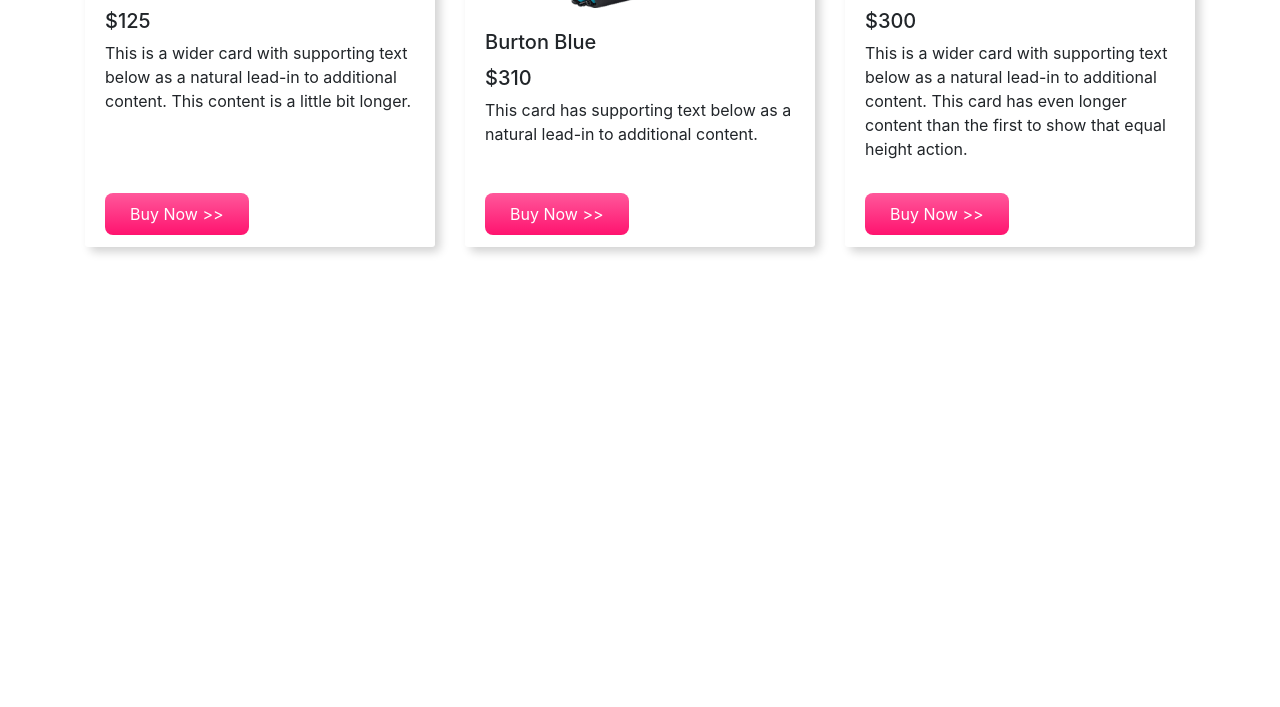
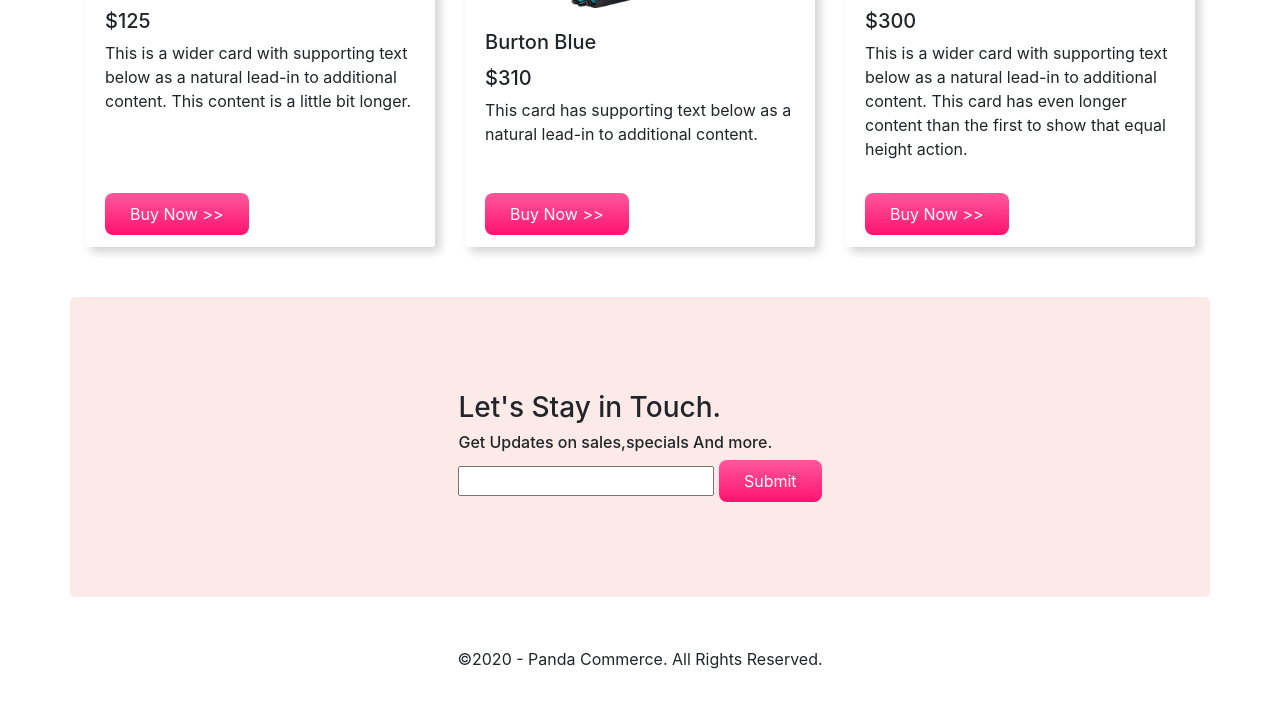
Before and after one commit to maheechy77/panda-commerce, a plain HTML site: page index.html in a window 1280 px wide. Shown: the part 1712-2419 px from the top of the page. Before the commit the page ends 2009 px from the top, so only its background shows below. Drawn offline with nearby package versions, Linux system fonts and the light colour scheme.

Commit message:
Last commit

```diff
--- a/index.html
+++ b/index.html
@@ -26,7 +26,7 @@
                   <a class="nav-link" href="#backpack">Backpack</a>
                 </li>
                 <li class="nav-item">
-                  <a class="nav-link" href="#">Contact Us</a>
+                  <a class="nav-link" href="#subscribe">Contact Us</a>
                 </li>
               </ul>
             </div>
@@ -176,7 +176,19 @@
             </div>
           </div>
         </div>
-
+      </div>
+      <div class="container banner-bg d-flex justify-content-center align-items-center " id="subscribe">
+        <div>
+          <h3>
+            Let's Stay in Touch.
+          </h3>
+          <h6>Get Updates on sales,specials And more.</h6>
+          <input type="text" name="get-deals">
+          <button class="buy-now-button">Submit</button>
+        </div>
+      </div>
+      <div class="container">
+        <footer>©2020 - Panda Commerce. All Rights Reserved.</footer>
       </div>
     <script src="https://code.jquery.com/jquery-3.4.1.slim.min.js" integrity="sha384-J6qa4849blE2+poT4WnyKhv5vZF5SrPo0iEjwBvKU7imGFAV0wwj1yYfoRSJoZ+n" crossorigin="anonymous"></script>
     <script src="https://cdn.jsdelivr.net/npm/popper.js@1.16.0/dist/umd/popper.min.js" integrity="sha384-Q6E9RHvbIyZFJoft+2mJbHaEWldlvI9IOYy5n3zV9zzTtmI3UksdQRVvoxMfooAo" crossorigin="anonymous"></script>
--- a/style.css
+++ b/style.css
@@ -57,3 +57,9 @@ body{
     border-top: none;
     background-color: white;
 }
+#subscribe{
+    height: 300px;
+}
+footer{
+    text-align: center;
+}
```
